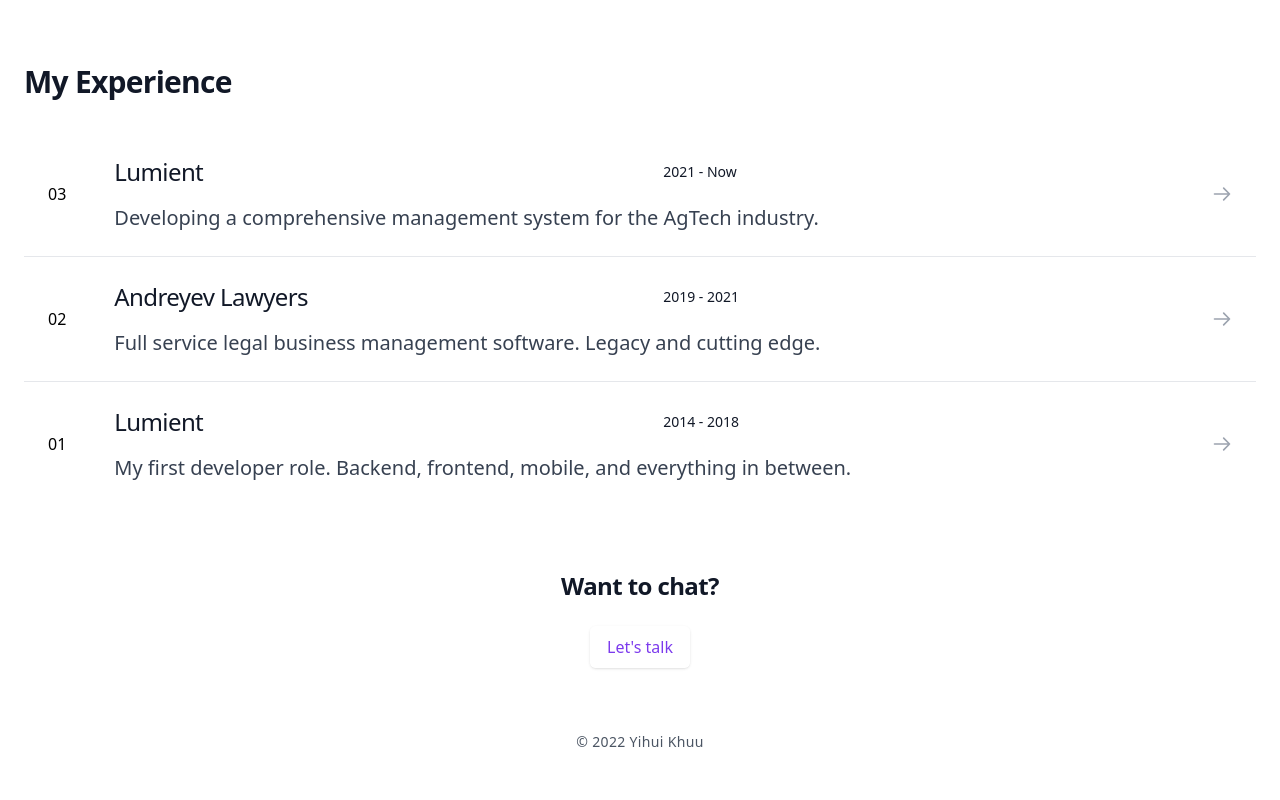
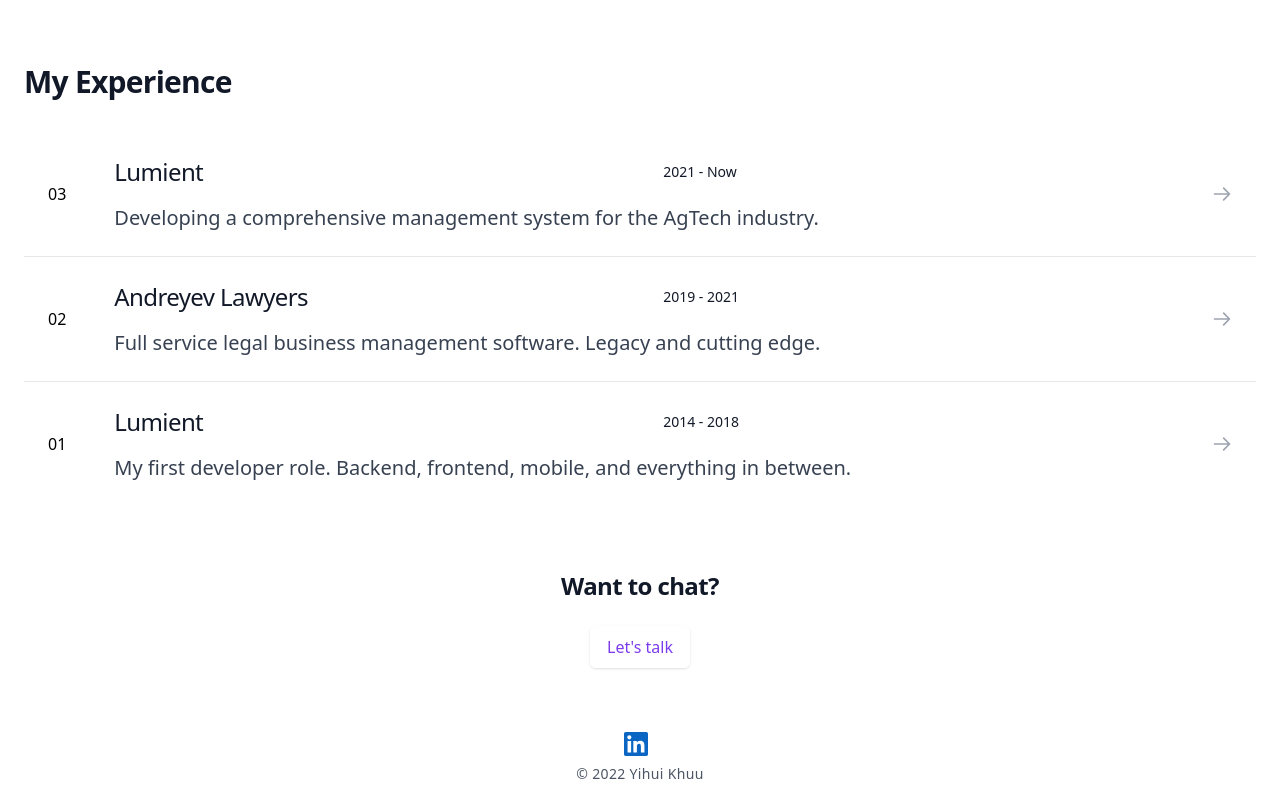
Before and after one commit to yihuikhuu/yihuikhuu.com, a Next.js app: page /about in a window 1280 px wide. Shown: the part 1368-2168 px from the top of the page. Before the commit the page ends 2136 px from the top, so only its background shows below. Built offline with nearby package versions, Linux system fonts and the light colour scheme.

Commit message:
added linkedin

```diff
--- a/components/Layout.tsx
+++ b/components/Layout.tsx
@@ -11,6 +11,8 @@
 import AccentColourSelector from "./AccentColourSelector";
 import ThemeContext, { ThemeOptions } from "contexts/theme-context";
 import ThemeSelector from "./ThemeSelector";
+import { siLinkedin } from "simple-icons/icons";
+import Icon from "./Icon";
 
 const navigation = [
   { name: "Home", href: "/", exact: true },
@@ -222,7 +224,16 @@
                   <LetsTalkButton className="mt-6" />
                 </div>
                 <div>
-                  <div className="max-w-7xl mx-auto pt-16 pb-4 px-4 sm:pt-16 sm:pb-4 sm:px-6 lg:px-8">
+                  <div className="max-w-7xl mx-auto flex flex-col items-center pt-16 pb-4 px-4 sm:pt-16 sm:pb-4 sm:px-6 lg:px-8">
+                    <Link href="https://www.linkedin.com/in/yihuikhuu">
+                      <a
+                        className="w-8 h-8"
+                        target="_blank"
+                        rel="noopener nofollow"
+                      >
+                        <Icon icon={siLinkedin} size={24} />
+                      </a>
+                    </Link>
                     <h2 className="transition-colors text-center text-gray-600 text-sm tracking-wide dark:text-gray-300">
                       © 2022 Yihui Khuu
                     </h2>
```
